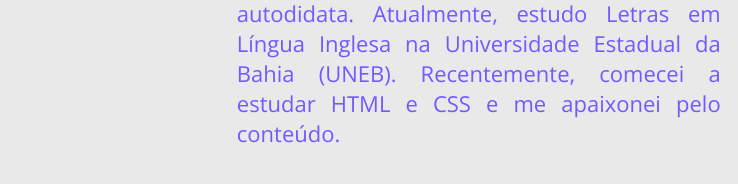
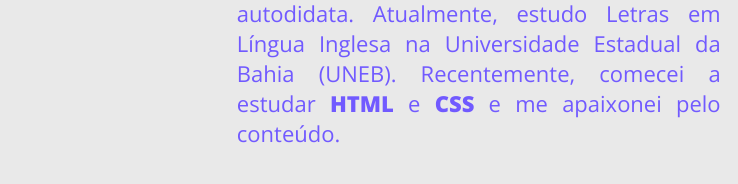
Before and after one commit to caike72/caike72.github.io, a plain HTML site: page index.html in a window 1280 px wide. Shown: the part 755-939 px from the top of the page, 0-738 px from the left. Drawn offline with nearby package versions, Linux system fonts and the light colour scheme.

Commit message:
Update index.html

```diff
--- a/index.html
+++ b/index.html
@@ -73,7 +73,7 @@
             <div id="content__1">
 
                 <p>
-                    Olá, meu nome é Caike Laurentino, tenho 22 anos de idade e sou um programador autodidata. Atualmente, estudo Letras em Língua Inglesa na Universidade Estadual da Bahia (UNEB). Recentemente, comecei a estudar HTML e CSS e me apaixonei pelo conteúdo.<br>
+                    Olá, meu nome é Caike Laurentino, tenho 22 anos de idade e sou um programador autodidata. Atualmente, estudo Letras em Língua Inglesa na Universidade Estadual da Bahia (UNEB). Recentemente, comecei a estudar <strong>HTML</strong> e <strong>CSS</strong> e me apaixonei pelo conteúdo.<br>
                         <br>
                     Por ainda ser novo no ramo, estou trabalhando apenas com essas duas bases, o que possibilita, em primeiro momento, somente a criação de <strong>páginas estáticas</strong>. Estas páginas estáticas são normalmente utilizadas em sites sobre <i>fotografia</i>, <i>organizações</i>, <i>eventos</i>, etc.
                 </p>
```
